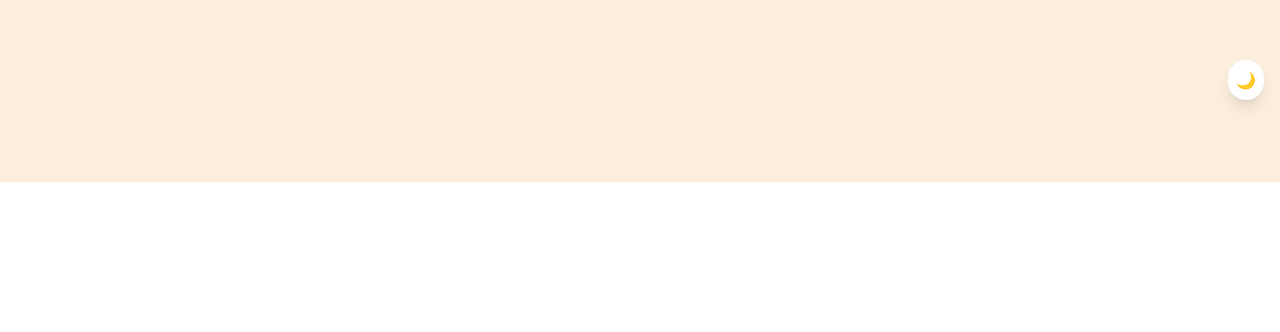
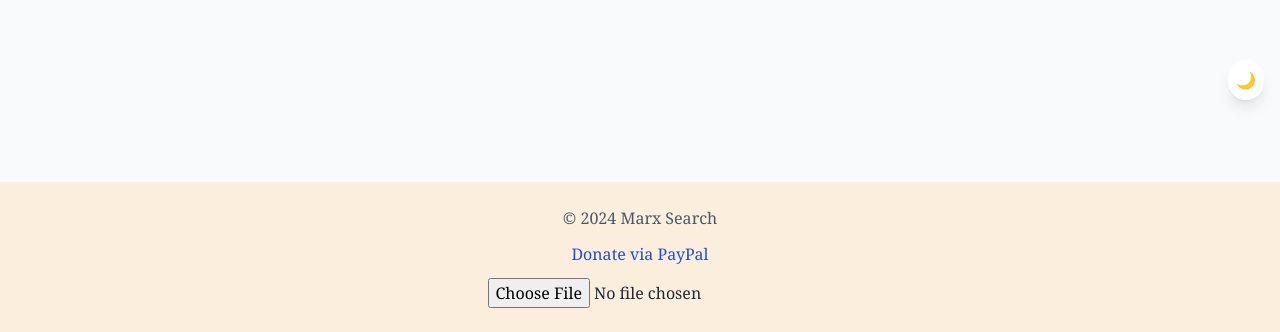
Before and after one commit to zbsedefian/marx-search, a React (Create React App) app in the folder marx_search_frontend/: page / in a window 1280 px wide. Shown: the part 684-1016 px from the top of the page. Before the commit the page ends 866 px from the top, so only its background shows below. Built offline with nearby package versions, Linux system fonts and the light colour scheme; no server answers.

Commit message:
Add footer and style improvements

```diff
--- a/marx_search_frontend/src/App.js
+++ b/marx_search_frontend/src/App.js
@@ -6,12 +6,15 @@ import TermDetail from "./pages/TermDetail";
 import WorksList from "./pages/WorksList";
 import WorkTableOfContents from "./pages/WorkTableOfContents";
 import NavBar from "./NavBar";
+import Footer from "./Footer";
 import SearchResults from "./pages/SearchResults";
 
 export default function App() {
   return (
     <Router>
+      <div className="flex flex-col min-h-screen">
         <NavBar />
+        <div className="flex-grow">
           <Routes>
             <Route path="/" element={<WorksList />} />
             <Route path="/works/:workId" element={<WorkTableOfContents />} />
@@ -21,6 +24,9 @@ export default function App() {
             <Route path="/search" element={<SearchResults />} />
             <Route path="*" element={<WorksList />} />
           </Routes>
+        </div>
+        <Footer />
+      </div>
     </Router>
   );
 }
--- /dev/null
+++ b/marx_search_frontend/src/Footer.js
@@ -0,0 +1,34 @@
+import React, { useState } from "react";
+
+export default function Footer() {
+  const [image, setImage] = useState(null);
+
+  const handleImageChange = (e) => {
+    const file = e.target.files[0];
+    if (file) {
+      const reader = new FileReader();
+      reader.onloadend = () => {
+        setImage(reader.result);
+      };
+      reader.readAsDataURL(file);
+    }
+  };
+
+  return (
+    <footer className="bg-[#fceedd] dark:bg-[#1e1e1e] text-center py-6 text-gray-600 dark:text-gray-400 font-serif">
+      <div className="flex flex-col items-center space-y-3">
+        <span>© 2024 Marx Search</span>
+        <a href="#" className="text-blue-700 dark:text-blue-400 hover:underline">
+          Donate via PayPal
+        </a>
+        {image && <img src={image} alt="Footer" className="h-16" />}
+        <input
+          type="file"
+          accept="image/*"
+          onChange={handleImageChange}
+          className="text-gray-800 dark:text-gray-200"
+        />
+      </div>
+    </footer>
+  );
+}
--- a/marx_search_frontend/src/pages/WorksList.js
+++ b/marx_search_frontend/src/pages/WorksList.js
@@ -6,15 +6,16 @@ export default function WorksList() {
   const { works, setCurrentWorkId } = useContext(WorkContext);
 
   return (
-    <div className="p-6 bg-[#fceedd] dark:bg-[#1e1e1e] min-h-screen text-gray-800 dark:text-gray-200 font-serif">
-      <h1 className="text-3xl font-bold mb-8">Available Texts</h1>
+    <div className="bg-gray-50 dark:bg-gray-900 min-h-screen py-10 px-4 text-gray-800 dark:text-gray-200 font-serif">
+      <div className="max-w-3xl mx-auto">
+        <h1 className="text-4xl font-semibold mb-10 text-center">Available Texts</h1>
         <ul className="space-y-6">
           {works.map((work) => (
-          <li key={work.id}>
+            <li key={work.id} className="bg-white dark:bg-gray-800 shadow rounded-md p-4">
               <Link
                 to={`/works/${work.id}`}
                 onClick={() => setCurrentWorkId(work.id)}
-              className="text-xl text-blue-700 dark:text-blue-400 hover:underline font-medium"
+                className="text-2xl text-blue-700 dark:text-blue-400 hover:underline font-medium"
               >
                 {work.title}
               </Link>
@@ -22,11 +23,12 @@ export default function WorksList() {
                 <span className="ml-2 text-gray-600 dark:text-gray-400">{work.author}</span>
               )}
               {work.description && (
-              <p className="ml-4 text-gray-700 dark:text-gray-300 text-sm">{work.description}</p>
+                <p className="mt-2 text-gray-700 dark:text-gray-300 text-sm">{work.description}</p>
               )}
             </li>
           ))}
         </ul>
       </div>
+    </div>
   );
 }
```
Lines whose indentation alone changed are shown as unchanged.
